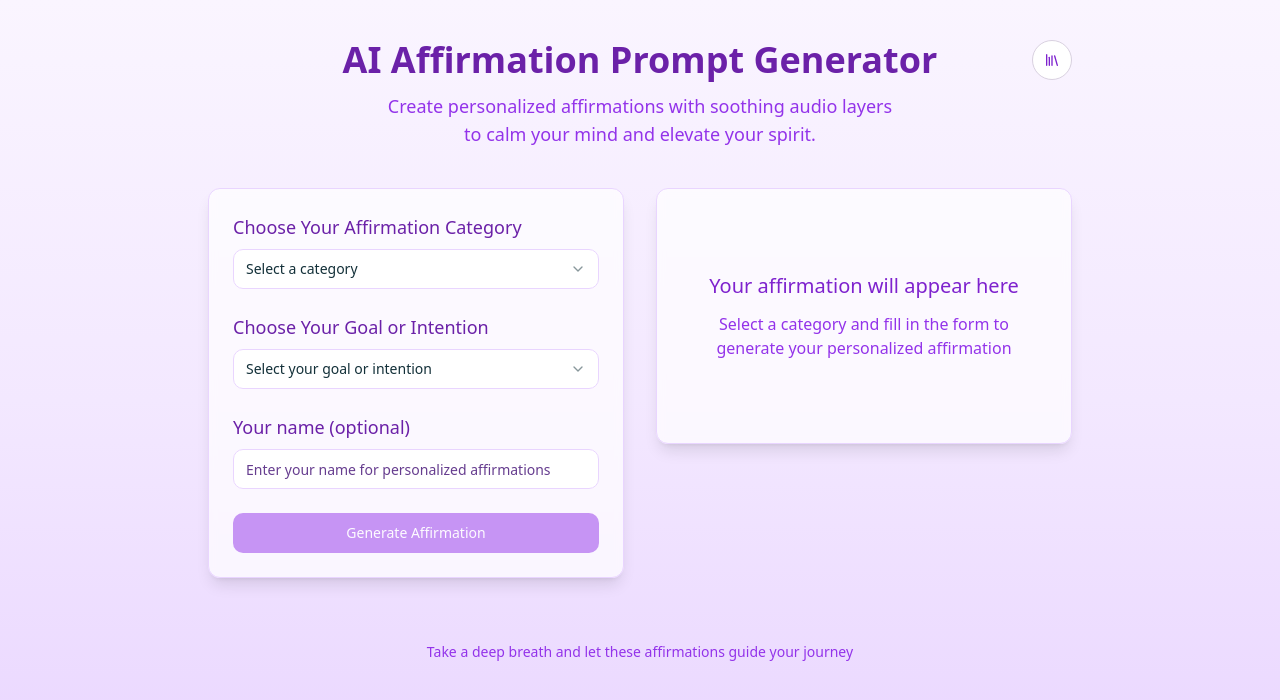
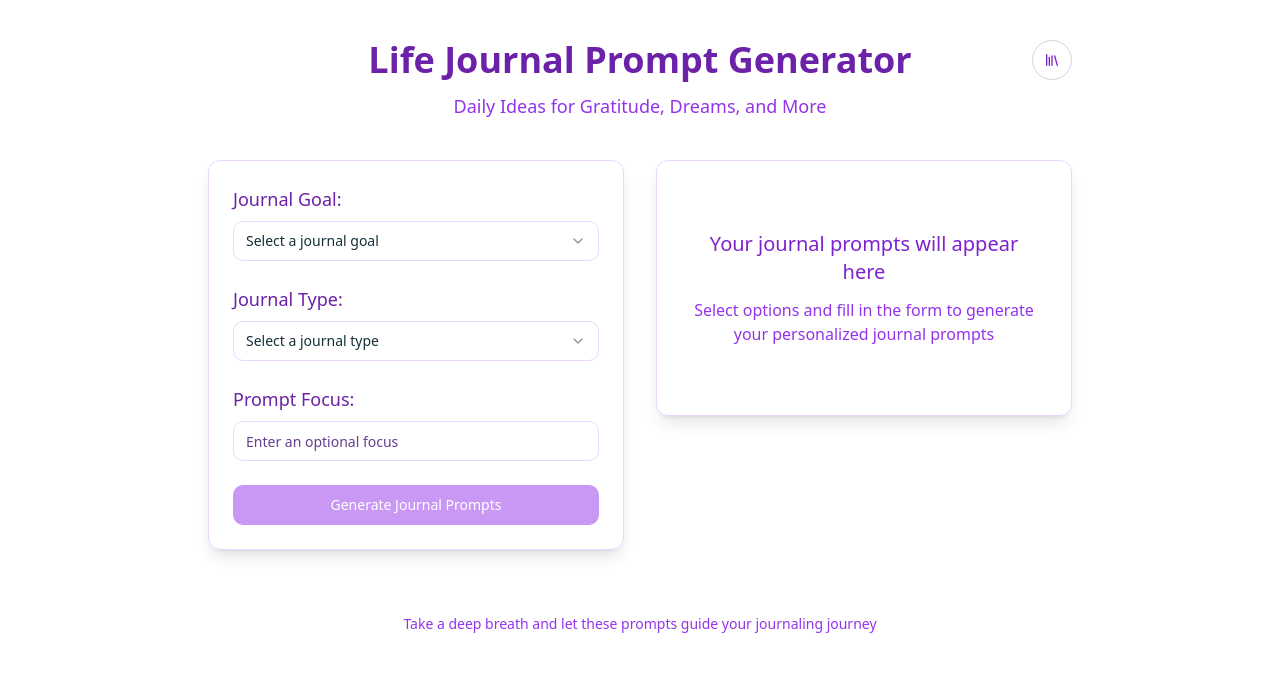
Before and after one commit to SmarToolz/life-journal-prompt-generator, a React (Vite) app: page / in a window 1280 px wide. Shown: the top 700 px of the page. Built offline with nearby package versions, Linux system fonts and the light colour scheme.

Commit message:
Refactor: Update design and add dropdown menus
The background color was changed to white, the title was updated, and dropdown menus for "Journal Goal" and "Journal Type" were added, along with an optional "Prompt Focus" input field. Emojis were incorporated into the dropdown menus.

```diff
--- a/src/components/affirmation/AffirmationForm.tsx
+++ b/src/components/affirmation/AffirmationForm.tsx
@@ -6,76 +6,79 @@ import { Button } from "@/components/ui/button";
 import { cn } from "@/lib/utils";
 
 interface AffirmationFormProps {
-  onGenerate: (category: string, goal: string, name: string) => void;
+  onGenerate: (category: string, goal: string, promptFocus: string) => void;
   isGenerating: boolean;
   className?: string;
 }
 
-type CategoryOption = {
+type JournalGoalOption = {
   value: string;
   label: string;
   emoji: string;
 };
 
-type GoalOption = {
+type JournalTypeOption = {
   value: string;
   label: string;
+  emoji: string;
 };
 
-const categories: CategoryOption[] = [
-  { value: "self-love", label: "Self-Love & Confidence", emoji: "💗" },
-  { value: "health", label: "Health & Wellness", emoji: "🌿" },
-  { value: "career", label: "Career & Success", emoji: "⭐" },
-  { value: "relationship", label: "Relationship & Love", emoji: "💌" },
-  { value: "gratitude", label: "Gratitude & Positivity", emoji: "🙏" },
-  { value: "stress", label: "Stress & Anxiety Relief", emoji: "🧘" },
-  { value: "motivation", label: "Motivation & Productivity", emoji: "🚀" },
-  { value: "abundance", label: "Abundance & Wealth", emoji: "✨" },
-  { value: "mindfulness", label: "Mindfulness & Inner Peace", emoji: "🕊️" },
-  { value: "goals", label: "Goal Achievement", emoji: "🎯" },
+const journalGoals: JournalGoalOption[] = [
+  { value: "standard-entry", label: "Standard Entry", emoji: "📝" },
+  { value: "self-reflection", label: "Self-Reflection", emoji: "🪞" },
+  { value: "stress-reduction", label: "Stress Reduction", emoji: "🧘" },
+  { value: "problem-solving", label: "Problem Solving", emoji: "🧩" },
+  { value: "goal-setting", label: "Goal Setting", emoji: "🎯" },
+  { value: "boosting-memory", label: "Boosting Memory", emoji: "🧠" },
+  { value: "emotional-release", label: "Emotional Release", emoji: "💔" },
+  { value: "enhancing-creativity", label: "Enhancing Creativity", emoji: "🎨" },
+  { value: "tracking-development", label: "Tracking Development", emoji: "📊" },
+  { value: "improving-writing-skills", label: "Improving Writing Skills", emoji: "✍️" },
+  { value: "capturing-memories", label: "Capturing Memories", emoji: "📸" },
 ];
 
-const goals: GoalOption[] = [
-  { value: "self-reflection", label: "Self-Reflection" },
-  { value: "standard-entry", label: "Standard Entry" },
-  { value: "stress-reduction", label: "Stress Reduction" },
-  { value: "problem-solving", label: "Problem Solving" },
-  { value: "goal-setting", label: "Goal Setting" },
-  { value: "boosting-memory", label: "Boosting Memory" },
-  { value: "emotional-release", label: "Emotional Release" },
-  { value: "enhancing-creativity", label: "Enhancing Creativity" },
-  { value: "tracking-development", label: "Tracking Development" },
-  { value: "improving-writing-skills", label: "Improving Writing Skills" },
-  { value: "capturing-memories", label: "Capturing Memories" },
+const journalTypes: JournalTypeOption[] = [
+  { value: "standard", label: "Standard", emoji: "📔" },
+  { value: "gratitude", label: "Gratitude Journal", emoji: "🙏" },
+  { value: "bullet", label: "Bullet Journal", emoji: "•️" },
+  { value: "dream", label: "Dream Journal", emoji: "💤" },
+  { value: "travel", label: "Travel Journal", emoji: "✈️" },
+  { value: "art", label: "Art Journal", emoji: "🎭" },
+  { value: "prayer", label: "Prayer Journal", emoji: "📿" },
+  { value: "food", label: "Food Journal", emoji: "🍽️" },
+  { value: "health", label: "Health and Wellness Journal", emoji: "💪" },
+  { value: "project", label: "Project Journal", emoji: "📋" },
+  { value: "learning", label: "Learning Journal", emoji: "📚" },
+  { value: "reading", label: "Reading Journal", emoji: "📖" },
 ];
 
 const AffirmationForm: React.FC<AffirmationFormProps> = ({ onGenerate, isGenerating, className }) => {
-  const [category, setCategory] = useState<string>("");
-  const [goal, setGoal] = useState<string>("");
-  const [name, setName] = useState<string>("");
+  const [journalGoal, setJournalGoal] = useState<string>("");
+  const [journalType, setJournalType] = useState<string>("");
+  const [promptFocus, setPromptFocus] = useState<string>("");
 
   const handleSubmit = (e: React.FormEvent) => {
     e.preventDefault();
-    if (category && goal) {
-      onGenerate(category, goal, name);
+    if (journalGoal && journalType) {
+      onGenerate(journalType, journalGoal, promptFocus);
     }
   };
 
   return (
     <form onSubmit={handleSubmit} className={cn("space-y-6", className)}>
       <div className="space-y-2">
-        <label htmlFor="category" className="text-lg font-medium text-purple-800">
-          Choose Your Affirmation Category
+        <label htmlFor="journalGoal" className="text-lg font-medium text-purple-800">
+          Journal Goal:
         </label>
-        <Select value={category} onValueChange={setCategory}>
-          <SelectTrigger id="category" className="bg-white/90 backdrop-blur-sm border-purple-200">
-            <SelectValue placeholder="Select a category" />
+        <Select value={journalGoal} onValueChange={setJournalGoal}>
+          <SelectTrigger id="journalGoal" className="bg-white/90 backdrop-blur-sm border-purple-200">
+            <SelectValue placeholder="Select a journal goal" />
           </SelectTrigger>
           <SelectContent position="popper" className="bg-white border-purple-200">
-            {categories.map((cat) => (
-              <SelectItem key={cat.value} value={cat.value}>
+            {journalGoals.map((goal) => (
+              <SelectItem key={goal.value} value={goal.value}>
                 <span className="inline-flex items-center gap-2">
-                  <span>{cat.emoji}</span> {cat.label}
+                  <span>{goal.emoji}</span> {goal.label}
                 </span>
               </SelectItem>
             ))}
@@ -84,17 +87,19 @@ const AffirmationForm: React.FC<AffirmationFormProps> = ({ onGenerate, isGenerat
       </div>
 
       <div className="space-y-2">
-        <label htmlFor="goal" className="text-lg font-medium text-purple-800">
-          Choose Your Goal or Intention
+        <label htmlFor="journalType" className="text-lg font-medium text-purple-800">
+          Journal Type:
         </label>
-        <Select value={goal} onValueChange={setGoal}>
-          <SelectTrigger id="goal" className="bg-white/90 backdrop-blur-sm border-purple-200">
-            <SelectValue placeholder="Select your goal or intention" />
+        <Select value={journalType} onValueChange={setJournalType}>
+          <SelectTrigger id="journalType" className="bg-white/90 backdrop-blur-sm border-purple-200">
+            <SelectValue placeholder="Select a journal type" />
           </SelectTrigger>
           <SelectContent position="popper" className="bg-white border-purple-200">
-            {goals.map((goalOption) => (
-              <SelectItem key={goalOption.value} value={goalOption.value}>
-                {goalOption.label}
+            {journalTypes.map((type) => (
+              <SelectItem key={type.value} value={type.value}>
+                <span className="inline-flex items-center gap-2">
+                  <span>{type.emoji}</span> {type.label}
+                </span>
               </SelectItem>
             ))}
           </SelectContent>
@@ -102,15 +107,15 @@ const AffirmationForm: React.FC<AffirmationFormProps> = ({ onGenerate, isGenerat
       </div>
 
       <div className="space-y-2">
-        <label htmlFor="name" className="text-lg font-medium text-purple-800">
-          Your name (optional)
+        <label htmlFor="promptFocus" className="text-lg font-medium text-purple-800">
+          Prompt Focus:
         </label>
         <Input
-          id="name"
+          id="promptFocus"
           type="text"
-          placeholder="Enter your name for personalized affirmations"
-          value={name}
-          onChange={(e) => setName(e.target.value)}
+          placeholder="Enter an optional focus"
+          value={promptFocus}
+          onChange={(e) => setPromptFocus(e.target.value)}
           className="bg-white/90 backdrop-blur-sm border-purple-200"
         />
       </div>
@@ -118,9 +123,9 @@ const AffirmationForm: React.FC<AffirmationFormProps> = ({ onGenerate, isGenerat
       <Button
         type="submit"
         className="w-full bg-purple-600 hover:bg-purple-700 text-white"
-        disabled={!category || !goal || isGenerating}
+        disabled={!journalGoal || !journalType || isGenerating}
       >
-        {isGenerating ? "Generating..." : "Generate Affirmation"}
+        {isGenerating ? "Generating..." : "Generate Journal Prompts"}
       </Button>
     </form>
   );
--- a/src/pages/Index.tsx
+++ b/src/pages/Index.tsx
@@ -4,7 +4,7 @@ import AffirmationForm from '@/components/affirmation/AffirmationForm';
 import AffirmationCard from '@/components/affirmation/AffirmationCard';
 import AudioPlayer from '@/components/audio/AudioPlayer';
 import { generateAffirmation, getCategoryEmoji } from '@/utils/affirmationGenerator';
-import { useToast } from "@/components/ui/use-toast";
+import { useToast } from "@/hooks/use-toast";
 import { Button } from "@/components/ui/button";
 import { Library } from "lucide-react";
 import FavoritesLibrary from '@/components/favorites/FavoritesLibrary';
@@ -18,14 +18,14 @@ const Index = () => {
   const [showFavorites, setShowFavorites] = useState<boolean>(false);
   const { toast } = useToast();
 
-  const handleGenerateAffirmation = (category: string, goal: string, name: string) => {
+  const handleGenerateAffirmation = (category: string, goal: string, promptFocus: string) => {
     setIsGenerating(true);
 
     // Simulate API call with setTimeout
     setTimeout(() => {
       // Generate three unique affirmations
       const newAffirmations = Array.from({ length: 3 }, () =>
-        generateAffirmation(category, goal, name)
+        generateAffirmation(category, goal, promptFocus)
       );
 
       setAffirmations(newAffirmations);
@@ -33,8 +33,8 @@ const Index = () => {
       setIsGenerating(false);
 
       toast({
-        title: `${getCategoryEmoji(category)} Affirmations Generated`,
-        description: "Your personalized affirmations are ready.",
+        title: `${getCategoryEmoji(category)} Journal Prompts Generated`,
+        description: "Your personalized prompts are ready.",
       });
     }, 1500);
   };
@@ -48,14 +48,14 @@ const Index = () => {
   };
 
   return (
-    <div className="min-h-screen bg-gradient-to-b from-purple-50 via-purple-100 to-purple-200">
+    <div className="min-h-screen bg-white">
       <div className="container px-4 py-10 mx-auto max-w-4xl">
         <header className="text-center mb-10 relative">
           <h1 className="text-3xl md:text-4xl font-bold mb-3 text-purple-800">
-            AI Affirmation Prompt Generator
+            Life Journal Prompt Generator
           </h1>
           <p className="text-lg text-purple-600 max-w-lg mx-auto">
-            Create personalized affirmations with soothing audio layers to calm your mind and elevate your spirit.
+            Daily Ideas for Gratitude, Dreams, and More
           </p>
 
           <div className="absolute right-0 top-0">
@@ -101,10 +101,10 @@ const Index = () => {
             ) : (
               <div className="bg-white/70 backdrop-blur-sm p-8 rounded-xl shadow-lg flex flex-col items-center justify-center h-64 text-center border border-purple-200">
                 <h3 className="text-xl font-medium mb-3 text-purple-700">
-                  Your affirmation will appear here
+                  Your journal prompts will appear here
                 </h3>
                 <p className="text-purple-600">
-                  Select a category and fill in the form to generate your personalized affirmation
+                  Select options and fill in the form to generate your personalized journal prompts
                 </p>
               </div>
             )}
@@ -112,7 +112,7 @@ const Index = () => {
         </div>
 
         <footer className="mt-16 text-center text-sm text-purple-600">
-          <p>Take a deep breath and let these affirmations guide your journey</p>
+          <p>Take a deep breath and let these prompts guide your journaling journey</p>
         </footer>
       </div>
 
```
